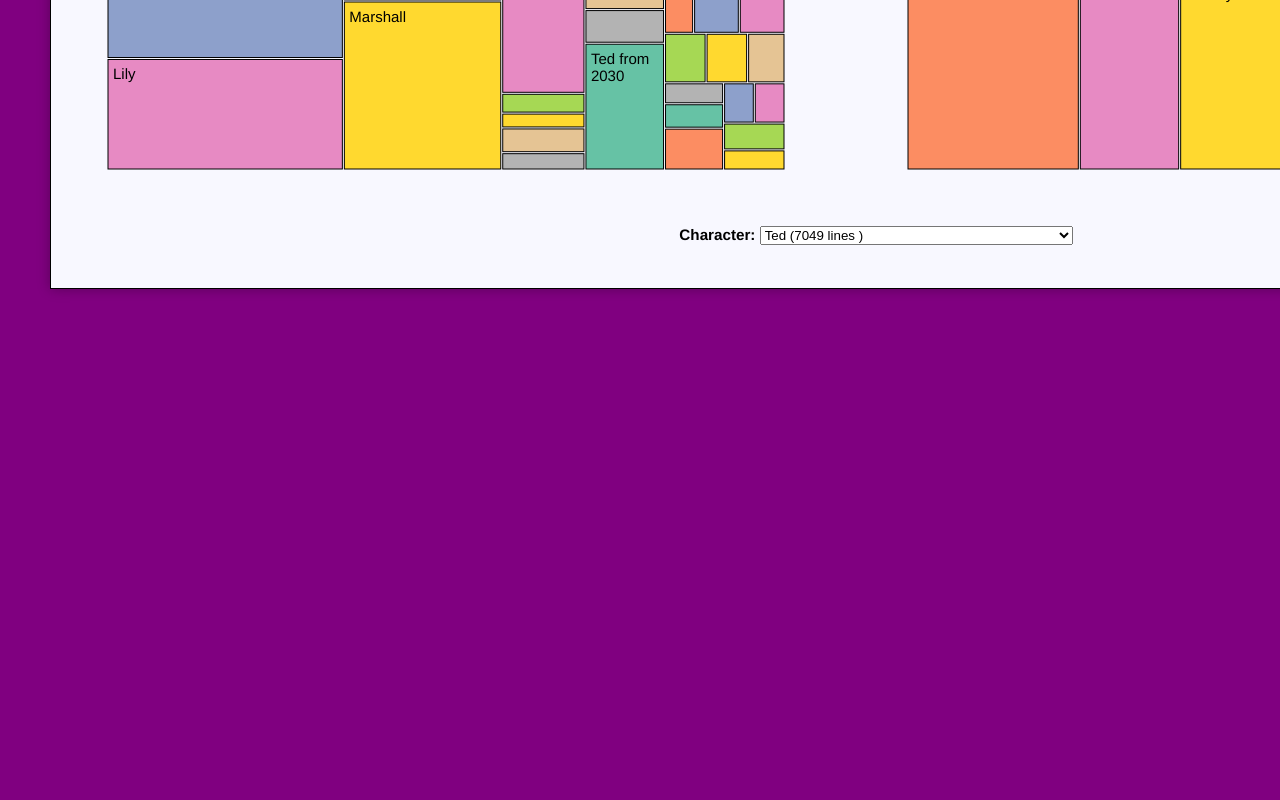
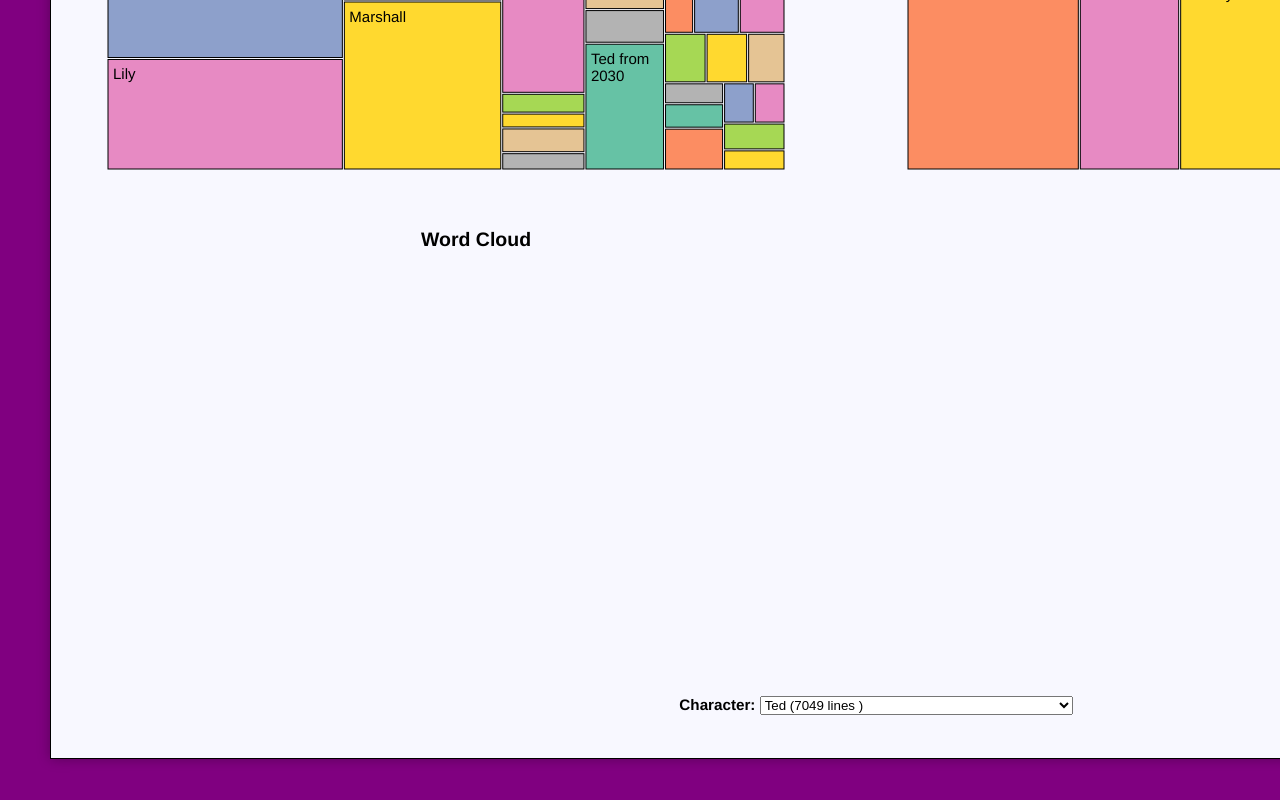
Before and after one commit to hagedosd/VisProject3, a plain HTML site: page index.html in a window 1280 px wide. Shown: the part 1010-1810 px from the top of the page. Before the commit the page ends 1349 px from the top, so only its background shows below. Drawn offline with nearby package versions, Linux system fonts and the light colour scheme.

Commit message:
fixed treemap text in cells, added wordcloud skeleton

```diff
--- a/index.html
+++ b/index.html
@@ -62,6 +62,12 @@
                 <span style="margin-left: 5px;">Number of characters shown: <strong id="treeLinesNumChars">0</strong></span>
                 <svg id="treemapLines"></svg>
             </div>
+
+            <!--Word cloud-->
+            <div id="wordCloudDiv" class="column">
+                <h2>Word Cloud</h2>
+                <svg id="wordCloud"></svg>
+            </div>
         </div>
         <h3>Character: <select id="selectCharacter"></select></h3>
     </div>
@@ -77,6 +83,7 @@
     <script src="js/barchartLines.js"></script>
     <script src="js/treemapAppearances.js"></script>
     <script src="js/treemapLines.js"></script>
+    <script src="js/wordcloud.js"></script>
 
     <!-- Color scale -->
     <script src="https://d3js.org/d3-scale-chromatic.v1.min.js"></script>
--- a/js/main.js
+++ b/js/main.js
@@ -7,6 +7,7 @@ d3.csv('data/himym-dialogues.csv')
     barChartLines = new BarChartLines({parentElement: '#barchartLines'}, data);
     treeMapAppearances = new TreeMapAppearances({parentElement: '#treemapAppearances'}, data);
     treeMapLines = new TreeMapLines({parentElement: '#treemapLines'}, data);
+    wordCloud = new WordCloud({parentElement: '#wordCloud'}, data);
 
     //gets all data for various init settings on page
     var initData = filterData(null,null,null,data);
--- a/js/treemapAppearances.js
+++ b/js/treemapAppearances.js
@@ -128,7 +128,7 @@ class TreeMapAppearances {
 
         // Add text in tree map if cells are bigger than mix/max height
         // If the cells aren't, set opacity of text to 0
-        const minHeight = 80
+        const minHeight = 60;
         const minWidth = 60;
         vis.rectText = vis.chart.selectAll("text")
             .data(vis.root.leaves())
@@ -136,16 +136,21 @@ class TreeMapAppearances {
             .append("text")
                 .attr("x", d => d.x0+5)    // +5 to adjust position (more right)
                 .attr("y", d => d.y0+20)    // +20 to adjust position (lower)
-                .text(d => d.data.name)
+                .text(d => {
+                    if ( d.x1 - d.x0 <= minWidth || d.y1 - d.y0 <= minHeight ) {
+                        return ''
+                    };
+                    return d.data.name;
+                })
                 .call(wrap, minWidth)
                 .attr("font-size", "15px")
-                .attr("fill", "black")
-                .attr('opacity', d => {
-                        if ( d.x1 - d.x0 <= minWidth || d.y1 - d.y0 <= minHeight ) {
-                            return 0
-                        };
-                        return 1;
-                    });
+                .attr("fill", "black");
+                // .attr('opacity', d => {
+                //         if ( d.x1 - d.x0 <= minWidth || d.y1 - d.y0 <= minHeight ) {
+                //             return 0
+                //         };
+                //         return 1;
+                //     });
 
         // Add tooltips on mouseover for rect AND text, because even if the text is
         // invisible it still takes up room
--- a/js/treemapLines.js
+++ b/js/treemapLines.js
@@ -132,24 +132,23 @@ class TreeMapLines {
 
         // Add text in tree map if cells are bigger than mix/max height
         // If the cells aren't, set opacity of text to 0
-        const minHeight = 80
-        const minWidth = 45;
+        const minHeight = 60;
+        const minWidth = 60;
         vis.rectText = vis.chart.selectAll("text")
             .data(vis.root.leaves())
             .enter()
             .append("text")
                 .attr("x", d => d.x0+5)    // +5 to adjust position (more right)
                 .attr("y", d => d.y0+20)    // +20 to adjust position (lower)
-                .text(d => d.data.name)
+                .text(d => {
+                    if ( d.x1 - d.x0 <= minWidth || d.y1 - d.y0 <= minHeight ) {
+                        return '';
+                    };
+                    return d.data.name;
+                })
                 .call(wrap, minWidth)
                 .attr("font-size", "15px")
-                .attr("fill", "black")
-                .attr('opacity', d => {
-                        if ( d.x1 - d.x0 <= minWidth || d.y1 - d.y0 <= minHeight ) {
-                            return 0
-                        };
-                        return 1;
-                    });
+                .attr("fill", "black");
 
         // Add tooltips on mouseover for rect AND text, because even if the text is
         // invisible it still takes up room
--- /dev/null
+++ b/js/wordcloud.js
@@ -0,0 +1,48 @@
+class WordCloud {
+    constructor(_config, _data) {
+        this.config = {
+            parentElement: _config.parentElement,
+            containerWidth: _config.containerWidth || 800,
+            containerHeight: _config.containerHeight || 400,
+            margin: _config.margin || {top: 30, right: 10, bottom: 30, left: 110},
+            tooltipPadding: _config.tooltipPadding || 15
+        }
+
+    this.data = _data;
+    this.initVis();
+
+    }
+
+    initVis(){
+        let vis = this;
+
+        // Filter data
+        vis.filteredData = filterData(null,null,null,vis.data)[1];
+
+        //set up the width and height of the area where visualizations will go- factoring in margins
+        vis.width = vis.config.containerWidth - vis.config.margin.left - vis.config.margin.right;
+        vis.height = vis.config.containerHeight - vis.config.margin.top - vis.config.margin.bottom;
+
+        // // Define size of SVG drawing area
+        vis.svg = d3.select(vis.config.parentElement)
+            .attr('width', vis.config.containerWidth)
+            .attr('height', vis.config.containerHeight);
+
+        // // Append group element that will contain our actual chart (see margin convention)
+        vis.chart = vis.svg.append('g')
+            .attr('transform', `translate(${vis.config.margin.bottom}, ${vis.config.margin.top})`)
+
+        vis.updateVis();
+    }
+
+    updateVis() {
+        let vis = this;
+
+        vis.renderVis();
+    }
+
+    renderVis(){
+        let vis = this;
+
+    }
+}
```
